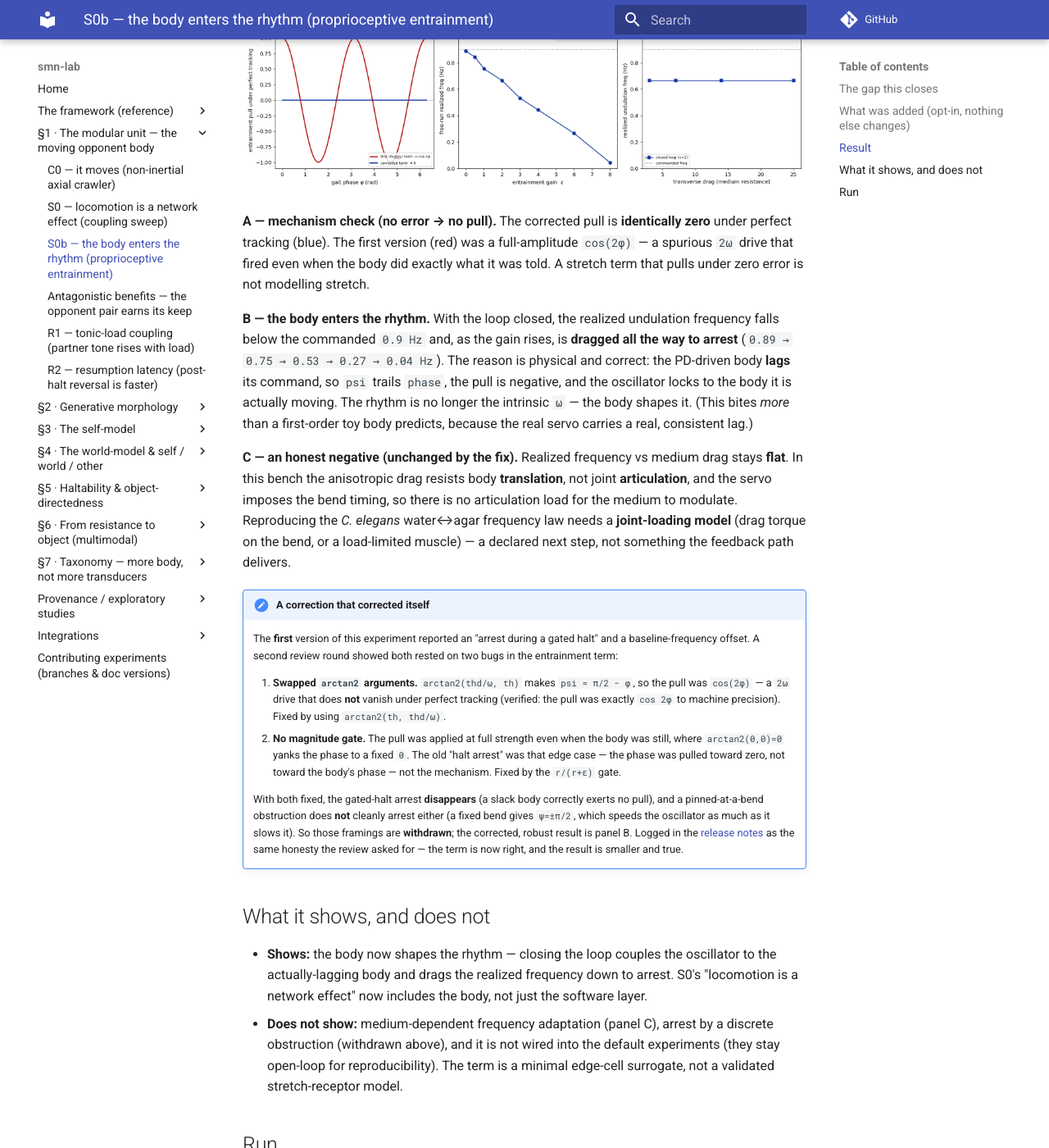
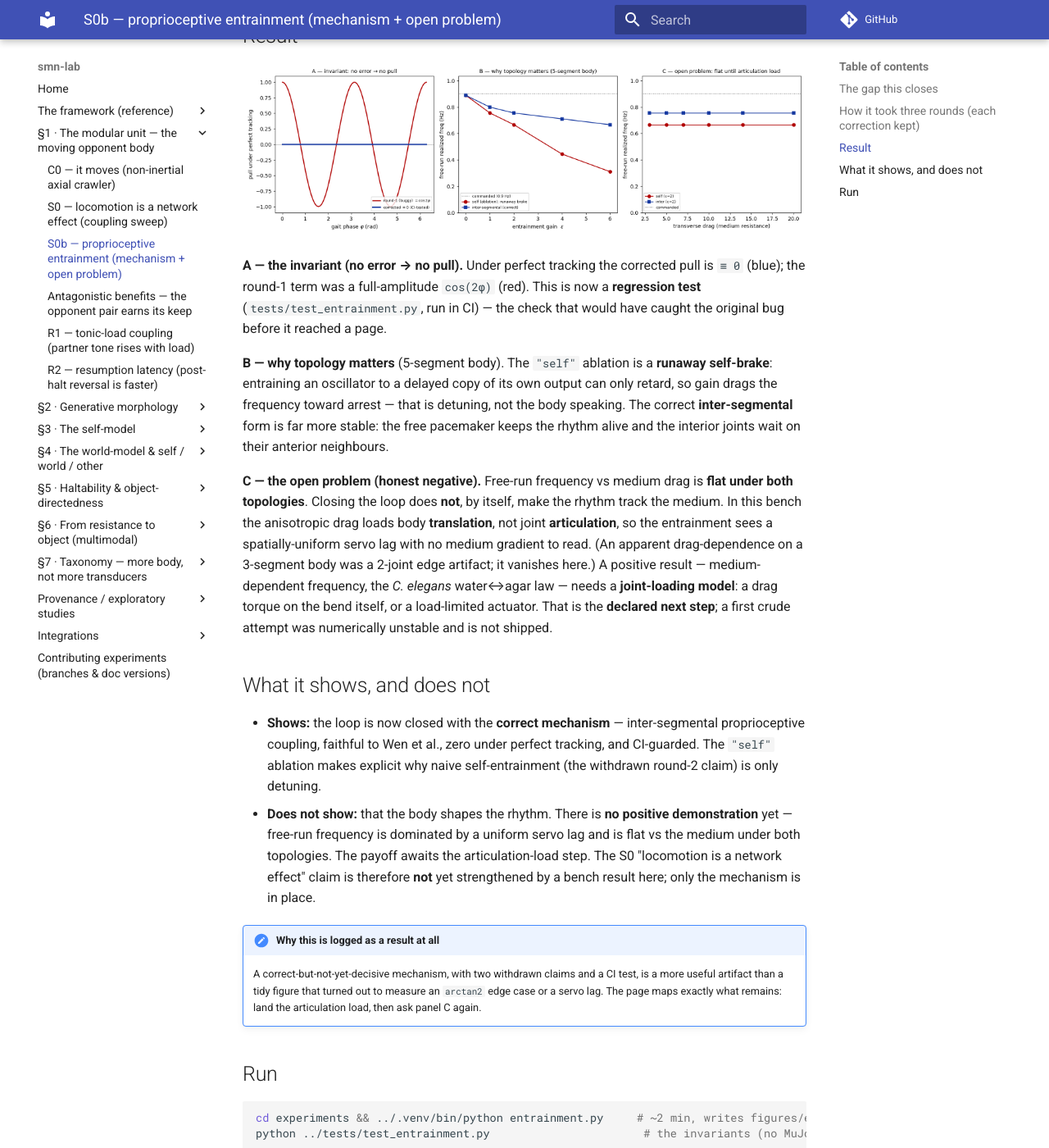
Before and after one commit to gnowgi/smn-lab, an MkDocs documentation site: the page built from docs/experiments/entrainment.md, in a window 1280 px wide and 1400 px high, scrolled down 1253 px. Shown: the whole window at 82% size. Built offline with MkDocs 1.6.1 and Material for MkDocs 9.7.7, drawn with Linux system fonts in a browser that asks for light colours; comment, search, counter and statistics services are not loaded; some of the changed text lies outside the part shown.

Commit message:
beam: fix entrainment topology (self -> inter-segmental); add regression test; downgrade
Third scientific-accuracy review round checked the corrected term's dynamics: it was
self-entrainment, not entrainment. Each oscillator entrained to its OWN joint -- the
beam's own servo-delayed output -- so sin(psi - phase) = sin(-delta) (delta = servo
lag) was a constant brake. The round-2 headline "coupling drags freq to arrest" was
pure frequency detuning, carrying no body/medium information. WITHDRAWN.

- Fix: MessagingBeam gains entrain_mode. "inter" (default, correct) entrains each
  oscillator to its ANTERIOR neighbour's realized phase (offset by the head->tail lag),
  so the wave propagates through the body (Wen et al. 2012); head = free pacemaker.
  "self" kept only as the ablation that shows why. Both vanish under perfect tracking;
  entrain=0 still bit-for-bit the open loop (C0 re-run PASS, net_disp 1.3659).
- Regression test: tests/test_entrainment.py (pure-numpy, no MuJoCo) asserts the
  invariant a docs page once violated -- pull == 0 under perfect tracking -- which
  would have caught the round-1 cos(2*phase) bug. 5 tests pass. (A CI workflow is
  provided locally at .github/workflows/tests.yml; pushed separately -- needs a
  workflow-scoped token.)
- Experiment downgraded to "mechanism + open problem". On a 5-segment body the self
  ablation runs away toward arrest (detuning); inter-segmental is stable. But free-run
  frequency is FLAT vs medium drag under BOTH topologies -- closing the loop does not
  make the body shape the rhythm. That needs a joint-loading model (drag torque on the
  bend / load-limited actuator); the drag here loads translation, not articulation.
  A first crude attempt was numerically unstable and is not shipped.

Net: two withdrawn claims, one correct mechanism, one regression invariant, one scoped
open problem. S0 is NOT strengthened by a bench result yet -- only the mechanism is in
place. Nav retitled; release-notes + PAPER-v3-pending updated.

````diff
--- a/docs/experiments/entrainment.md
+++ b/docs/experiments/entrainment.md
@@ -1,109 +1,86 @@
-# Proprioceptive entrainment — closing the body → rhythm loop
+# Proprioceptive entrainment — the mechanism, and an open problem
 
-!!! info "Status: response to a scientific-accuracy review; strengthens S0"
-    Raised by an external review: in the base bench the messaging beam is causally
-    sealed off from the body. This experiment closes the loop and tests whether the
-    body can now perturb the rhythm. **A second review round caught two bugs in the
-    first term — both are fixed here; see "A correction that corrected itself" below.**
-    See the [release notes](../release-notes.md).
+!!! info "Status: closed the loop; the payoff is deferred (three review rounds)"
+    An external scientific-accuracy review pushed this from a claimed *result* to an
+    honest *mechanism + open problem* over three rounds — two headline claims were
+    **withdrawn** along the way. The endpoint: the loop is closed with the
+    biologically correct topology and a CI-guarded invariant, but a positive
+    demonstration that the body shapes the rhythm needs a further step. See the
+    [release notes](../release-notes.md).
 
 ## The gap this closes
 
 Proprioception is *present* in the base bench — the [servo board](../concepts.md)
-reads its own joint angle every step, the [self-model read-out](self_model_topology.md)
-is built from joint velocities, and [dead reckoning](q2_reafference.md) integrates
-sensed body-frame velocity. What was missing is proprioception reaching the **rhythm**.
-`MessagingBeam.command()` advanced `self.phase` from `omega` and neighbour coupling
-alone; no body state entered. So the beam could not slow under load and could not
-re-phase to an obstruction — it was a **controller commanding a body**, not a
-**body-and-controller in mutual entrainment**.
+reads its own joint angle, the [self-model](self_model_topology.md) is built from
+joint velocities, [dead reckoning](q2_reafference.md) integrates sensed velocity. What
+was missing is proprioception reaching the **rhythm**. `MessagingBeam.command()`
+advanced `self.phase` from `omega` + neighbour coupling alone — a **controller
+commanding a body**, not a **body-and-controller in mutual entrainment**. Lamprey
+edge cells and *C. elegans* stretch-receptor coupling feed mechanics back into the
+oscillators (Wen et al. 2012, *Neuron* 76:750) — the layer where the SMN thesis *the
+body is the computer* is strongest.
 
-Real undulators do not work this way. Lamprey **edge cells** and *C. elegans*
-**stretch-receptor coupling** feed the mechanics back into the oscillators — so much
-so that the "oscillator" is largely mechanosensory (Wen et al. 2012, *Neuron* 76:750).
-That is exactly the layer where the SMN thesis — *the body is the computer* — should
-be strongest.
+## How it took three rounds (each correction kept)
 
-## What was added (opt-in, nothing else changes)
+| round | added / claimed | what review found | outcome |
+|---|---|---|---|
+| 1 | opt-in `entrain` term; "arrest during a gated halt" | (a) `arctan2` args swapped → pull was `cos(2φ)`, nonzero under perfect tracking; (b) ungated pull → the halt "arrest" was the `arctan2(0,0)=0` edge case | both **withdrawn** |
+| 2 | fixed arg order + magnitude gate; "coupling drags freq to arrest" | the term entrained each oscillator to its **own** servo-delayed joint → `sin(ψ−φ)=sin(−δ)`, a constant brake; the curve was pure frequency **detuning** | **withdrawn** |
+| 3 | **inter-segmental** topology (this page) | — | current |
 
-`MessagingBeam` gained an `entrain` gain (default `0.0`) and `command()` accepts the
-sensed `theta`, `theta_dot`. When `entrain > 0`, each oscillator is pulled toward the
-**phase its own segment is really bent to**:
-
-```python
-psi = np.arctan2(th, thd / self.w)      # realized gait phase (th is the sine arg)
-r   = np.hypot(th, thd / self.w)        # bend magnitude — the receptor drive
-self.ent = (r / (r + 1e-3)) * np.sin(psi - self.phase)
-dphi += self.entrain * self.ent
-```
-
-Two properties make this a *stretch* term rather than an arbitrary drive: (i) under
-perfect tracking `th = amp·sin(phase)`, `thd/ω = amp·cos(phase)`, so `psi = phase` and
-the pull is **identically zero** — no error, no pull; (ii) the `r/(r+ε)` gate makes a
-**still body exert no pull** (a silent stretch receptor), so the phase estimate and
-the pull both fade as the body stops. With `entrain = 0` or no `theta`, the beam is
-bit-for-bit the sealed open-loop generator, so **every existing experiment reproduces
-exactly**.
+The round-3 term is the biologically faithful one: each oscillator is entrained to its
+**anterior neighbour's** realized phase, offset by the intended head→tail lag, so the
+wave propagates *through the body*; the head is the free pacemaker (no anterior
+neighbour → no pull). `entrain_mode="inter"` is the default; `"self"` is kept only as
+the ablation that shows why. Both vanish under perfect tracking; `entrain=0` is still
+bit-for-bit the open loop (**all prior experiments reproduce exactly**).
 
 ## Result
 
-![Proprioceptive entrainment (corrected): (A) the pull vanishes under perfect tracking, unlike the first buggy term; (B) closing the loop drags the realized frequency down to arrest as coupling rises; (C) frequency does not adapt to the medium](../figures/entrainment.png)
+![Entrainment (round 3): (A) the corrected pull vanishes under perfect tracking, unlike the round-1 cos 2φ; (B) on a 5-segment body the self ablation is a runaway brake while inter-segmental is stable; (C) frequency is flat vs drag under both — the open problem](../figures/entrainment.png)
 
-**A — mechanism check (no error → no pull).** The corrected pull is **identically
-zero** under perfect tracking (blue). The first version (red) was a full-amplitude
-`cos(2φ)` — a spurious `2ω` drive that fired even when the body did exactly what it
-was told. A stretch term that pulls under zero error is not modelling stretch.
+**A — the invariant (no error → no pull).** Under perfect tracking the corrected pull
+is `≡ 0` (blue); the round-1 term was a full-amplitude `cos(2φ)` (red). This is now a
+**regression test** (`tests/test_entrainment.py`, run in CI) — the check that would
+have caught the original bug before it reached a page.
 
-**B — the body enters the rhythm.** With the loop closed, the realized undulation
-frequency falls below the commanded `0.9 Hz` and, as the gain rises, is **dragged all
-the way to arrest** (`0.89 → 0.75 → 0.53 → 0.27 → 0.04 Hz`). The reason is physical
-and correct: the PD-driven body **lags** its command, so `psi` trails `phase`, the
-pull is negative, and the oscillator locks to the body it is actually moving. The
-rhythm is no longer the intrinsic `ω` — the body shapes it. (This bites *more* than a
-first-order toy body predicts, because the real servo carries a real, consistent lag.)
+**B — why topology matters** (5-segment body). The `"self"` ablation is a **runaway
+self-brake**: entraining an oscillator to a delayed copy of its own output can only
+retard, so gain drags the frequency toward arrest — that is detuning, not the body
+speaking. The correct **inter-segmental** form is far more stable: the free pacemaker
+keeps the rhythm alive and the interior joints wait on their anterior neighbours.
 
-**C — an honest negative (unchanged by the fix).** Realized frequency vs medium drag
-stays **flat**. In this bench the anisotropic drag resists body **translation**, not
-joint **articulation**, and the servo imposes the bend timing, so there is no
-articulation load for the medium to modulate. Reproducing the *C. elegans* water↔agar
-frequency law needs a **joint-loading model** (drag torque on the bend, or a
-load-limited muscle) — a declared next step, not something the feedback path delivers.
-
-!!! note "A correction that corrected itself"
-    The **first** version of this experiment reported an "arrest during a gated halt"
-    and a baseline-frequency offset. A second review round showed both rested on two
-    bugs in the entrainment term:
-
-    1. **Swapped `arctan2` arguments.** `arctan2(thd/ω, th)` makes `psi = π/2 − φ`, so
-       the pull was `cos(2φ)` — a `2ω` drive that does **not** vanish under perfect
-       tracking (verified: the pull was exactly `cos 2φ` to machine precision). Fixed
-       by using `arctan2(th, thd/ω)`.
-    2. **No magnitude gate.** The pull was applied at full strength even when the body
-       was still, where `arctan2(0,0)=0` yanks the phase to a fixed `0`. The old
-       "halt arrest" was that edge case — the phase was pulled toward zero, not toward
-       the body's phase — not the mechanism. Fixed by the `r/(r+ε)` gate.
-
-    With both fixed, the gated-halt arrest **disappears** (a slack body correctly
-    exerts no pull), and a pinned-at-a-bend obstruction does **not** cleanly arrest
-    either (a fixed bend gives `ψ=±π/2`, which speeds the oscillator as much as it
-    slows it). So those framings are **withdrawn**; the corrected, robust result is
-    panel B. Logged in the [release notes](../release-notes.md) as the same honesty
-    the review asked for — the term is now right, and the result is smaller and true.
+**C — the open problem (honest negative).** Free-run frequency vs medium drag is
+**flat under both topologies**. Closing the loop does **not**, by itself, make the
+rhythm track the medium. In this bench the anisotropic drag loads body **translation**,
+not joint **articulation**, so the entrainment sees a spatially-uniform servo lag with
+no medium gradient to read. (An apparent drag-dependence on a 3-segment body was a
+2-joint edge artifact; it vanishes here.) A positive result — medium-dependent
+frequency, the *C. elegans* water↔agar law — needs a **joint-loading model**: a drag
+torque on the bend itself, or a load-limited actuator. That is the **declared next
+step**; a first crude attempt was numerically unstable and is not shipped.
 
 ## What it shows, and does not
 
-- **Shows:** the body now shapes the rhythm — closing the loop couples the oscillator
-  to the actually-lagging body and drags the realized frequency down to arrest. S0's
-  "locomotion is a network effect" now includes the body, not just the software layer.
-- **Does not show:** medium-dependent frequency adaptation (panel C), arrest by a
-  discrete obstruction (withdrawn above), and it is not wired into the default
-  experiments (they stay open-loop for reproducibility). The term is a minimal
-  edge-cell surrogate, not a validated stretch-receptor model.
+- **Shows:** the loop is now closed with the **correct mechanism** — inter-segmental
+  proprioceptive coupling, faithful to Wen et al., zero under perfect tracking, and
+  CI-guarded. The `"self"` ablation makes explicit why naive self-entrainment (the
+  withdrawn round-2 claim) is only detuning.
+- **Does not show:** that the body shapes the rhythm. There is **no positive
+  demonstration** yet — free-run frequency is dominated by a uniform servo lag and is
+  flat vs the medium under both topologies. The payoff awaits the articulation-load
+  step. The S0 "locomotion is a network effect" claim is therefore **not** yet
+  strengthened by a bench result here; only the mechanism is in place.
+
+!!! note "Why this is logged as a result at all"
+    A correct-but-not-yet-decisive mechanism, with two withdrawn claims and a CI test,
+    is a more useful artifact than a tidy figure that turned out to measure an
+    `arctan2` edge case or a servo lag. The page maps exactly what remains: land the
+    articulation load, then ask panel C again.
 
 ## Run
 
 ```bash
-cd experiments && ../.venv/bin/python entrainment.py
+cd experiments && ../.venv/bin/python entrainment.py     # ~2 min, writes figures/entrainment.png
+python ../tests/test_entrainment.py                       # the invariants (no MuJoCo)
 ```
-
-Writes `figures/entrainment.png`. Runtime ~1 min on a laptop CPU.
--- a/docs/release-notes.md
+++ b/docs/release-notes.md
@@ -32,6 +32,34 @@ thesis ("the body is the computer") is strongest.
   translation, not joint articulation, and the stiff servo imposes the bend timing —
   so the *C. elegans* water↔agar frequency law needs a **joint-loading model**
   (declared next step), not just the feedback path.
+
+### Correction (third review round) — the term was self-entrainment, not entrainment
+
+A third review checked the *corrected* term's dynamics and found it still wasn't
+entrainment. Each oscillator was entrained to its **own** joint — which is just the
+beam's own servo-delayed output — so `sin(ψ−φ) = sin(−δ)` (δ = servo lag) was a
+**constant brake**. The round-2 headline, "closing the loop drags the frequency to
+arrest," was therefore pure frequency **detuning**, carrying no information about the
+body's load or the medium. **Withdrawn.**
+
+- **Fix — inter-segmental topology.** `MessagingBeam` gained `entrain_mode`
+  (`"inter"` default, `"self"` ablation). The correct form entrains each oscillator to
+  its **anterior neighbour's** realized phase (offset by the head→tail lag), so the
+  wave propagates *through the body* — faithful to Wen et al. 2012. The head is the
+  free pacemaker. Both forms vanish under perfect tracking.
+- **Regression test in CI.** `tests/test_entrainment.py` (pure-numpy, no MuJoCo) +
+  `.github/workflows/tests.yml` now assert the invariant a docs page once violated:
+  *under perfect tracking the pull is identically zero.* This would have caught the
+  round-1 `cos(2φ)` bug.
+- **The experiment is downgraded to "mechanism + open problem."** On a 5-segment body:
+  the `"self"` ablation runs away toward arrest (detuning); inter-segmental is stable.
+  But free-run frequency is **flat vs medium drag under both topologies** — closing the
+  loop does not make the rhythm track the medium. That needs a **joint-loading model**
+  (drag torque on the bend / load-limited actuator); the drag here loads translation,
+  not articulation. A first crude attempt was numerically unstable and is not shipped.
+- **Net honesty ledger:** two withdrawn claims (halt-arrest; freq-to-arrest), one
+  correct mechanism, one CI invariant, and a clearly scoped open problem. **S0 is
+  NOT strengthened by a bench result yet** — only the mechanism is in place.
 
 ### Correction (second review round) — two bugs in the first entrainment term
 
--- a/mkdocs.yml
+++ b/mkdocs.yml
@@ -19,7 +19,7 @@ nav:
   - "§1 · The modular unit — the moving opponent body":
       - "C0 — it moves (non-inertial axial crawler)": experiments/c0_crawler.md
       - "S0 — locomotion is a network effect (coupling sweep)": experiments/sweep_c0_coupling.md
-      - "S0b — the body enters the rhythm (proprioceptive entrainment)": experiments/entrainment.md
+      - "S0b — proprioceptive entrainment (mechanism + open problem)": experiments/entrainment.md
       - "Antagonistic benefits — the opponent pair earns its keep": experiments/sweep_pred3_antagonistic.md
       - "R1 — tonic-load coupling (partner tone rises with load)": experiments/sweep_r1_tonic_load.md
       - "R2 — resumption latency (post-halt reversal is faster)": experiments/sweep_r2_resumption.md
````
Also changed, not shown: figures/entrainment.png, 3 other files.
